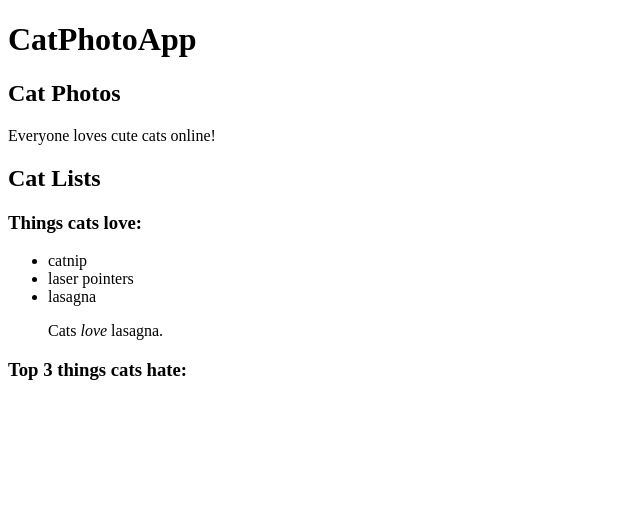
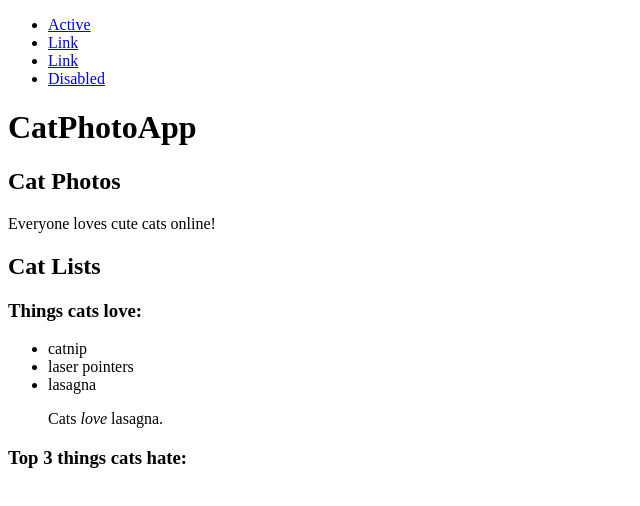
Before and after one commit to calvinkwn/calvinkwn.github.io, a plain HTML site: page index.html in a window 1280 px wide. Shown: the whole page, without its empty margins (0-640 px from the left). Drawn offline with Linux system fonts and the light colour scheme.

Commit message:
Update index.html

```diff
--- a/index.html
+++ b/index.html
@@ -2,6 +2,20 @@
 <html>
   <body>
     <main>
+      <ul class="nav">
+  <li class="nav-item">
+    <a class="nav-link active" aria-current="page" href="#">Active</a>
+  </li>
+  <li class="nav-item">
+    <a class="nav-link" href="#">Link</a>
+  </li>
+  <li class="nav-item">
+    <a class="nav-link" href="#">Link</a>
+  </li>
+  <li class="nav-item">
+    <a class="nav-link disabled" href="#" tabindex="-1" aria-disabled="true">Disabled</a>
+  </li>
+</ul>
       <h1>CatPhotoApp</h1>
       <section>
         <h2>Cat Photos</h2>
```
